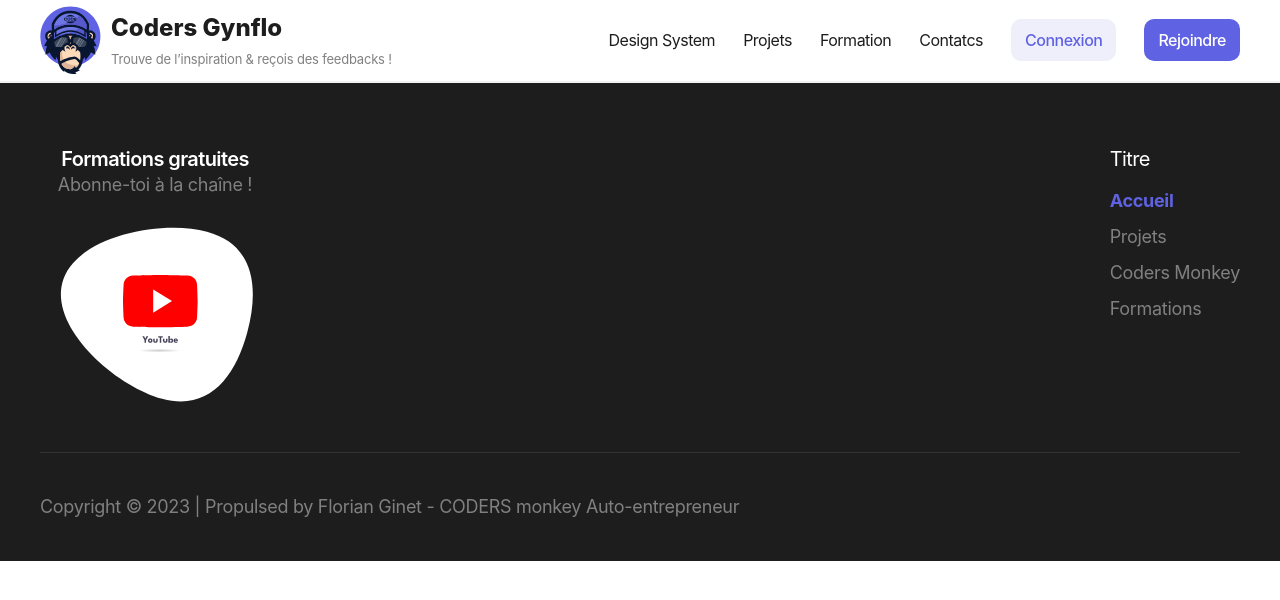
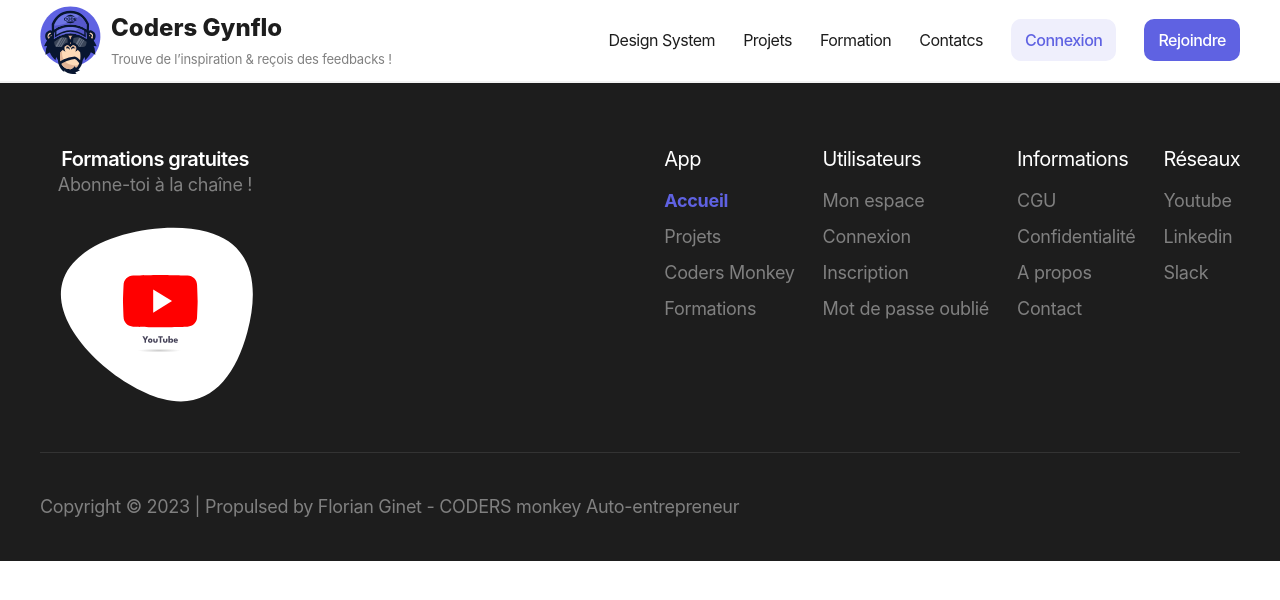
Before and after one commit to gynflo/monkey, a Next.js app: page / in a window 1280 px wide. Shown: the top 600 px of the page. Built offline with nearby package versions, Linux system fonts and the light colour scheme.

Commit message:
[last-part]- component footer && list link

```diff
--- a/package.json
+++ b/package.json
@@ -4,7 +4,7 @@
   "private": true,
   "scripts": {
     "dev": "next dev",
-    "build": "next build && firebase deploy && scp -r /home/gynflo/Projets/gynfo_monkeys/front-end/out/* gynflo@ubuntu_server:/var/www/gynflo.fr/html/",
+    "build": "next build && firebase deploy && scp -r out/* gynflo@ubuntu_server:/var/www/gynflo.fr/html",
     "start": "next start",
     "lint": "next lint"
   },
--- /dev/null
+++ b/src/lib/index.ts
@@ -0,0 +1 @@
+export * from "./link_type";
--- /dev/null
+++ b/src/lib/link_type.tsx
@@ -0,0 +1,6 @@
+export type LinkType = "internal" | "external";
+
+export const linkTypes: Record<string, LinkType> = {
+  INTERNAL: "internal",
+  EXTERNAL: "external",
+};
--- a/src/ui/components/Navigation/Footer.tsx
+++ b/src/ui/components/Navigation/Footer.tsx
@@ -4,12 +4,19 @@ import { Typography } from "@/ui/design-system";
 import { Container } from "../Container/container";
 import Image from "next/image";
 
-import { footerAppList } from "@/ui/components/Navigation/app_links";
+import { footerLinks } from "@/ui/components/Navigation/app_links";
 import { ActiveLink } from "./Active-link";
+import { FooterLinks } from "@/types";
+
+import { linkTypes } from "@/lib";
 
 interface Props {}
 export function FooterComponent({}: Props) {
   const currentYear = new Date().getFullYear();
+
+  const footerNavigationList = footerLinks.map((footerLink) => (
+    <FooterLink key={uuidv4()} data={footerLink} />
+  ));
 
   return (
     <footer className="bg-gray">
@@ -34,9 +41,7 @@ export function FooterComponent({}: Props) {
             />
           </a>
         </div>
-        <div className="">
-          <FooterLink></FooterLink>
-        </div>
+        <div className="flex gap-7">{footerNavigationList}</div>
       </Container>
       <Container className="pt-9 pb-11 space-y-11">
         <hr className="text-gray-800" />
@@ -54,14 +59,21 @@ export function FooterComponent({}: Props) {
   );
 }
 
-function FooterLink() {
-  const footerComponentList = footerAppList.map((objElement) => (
+/* Composant des liens dans le Footer */
+interface FooterLinkProps {
+  data: FooterLinks;
+}
+
+function FooterLink({ data }: FooterLinkProps) {
+  const footerComponentList = data.links.map((objElement) => (
     <div key={uuidv4()}>
-      {objElement.typeLink === "internal" && (
+      {objElement.typeLink === linkTypes.INTERNAL && (
         <ActiveLink href={objElement.baseUrl}>{objElement.label}</ActiveLink>
       )}
-      {objElement.typeLink === "external" && (
-        <a href={objElement.baseUrl}>{objElement.label}</a>
+      {objElement.typeLink === linkTypes.EXTERNAL && (
+        <a href={objElement.baseUrl} target="_blank">
+          {objElement.label}
+        </a>
       )}
     </div>
   ));
@@ -69,7 +81,7 @@ function FooterLink() {
   return (
     <div className="w-min-[190px]">
       <Typography variant="caption1" theme="white" className="pb-5">
-        Titre
+        {data.label}
       </Typography>
       <Typography variant="caption2" theme="gray" className="space-y-4">
         {footerComponentList}
--- a/src/ui/components/Navigation/app_links.tsx
+++ b/src/ui/components/Navigation/app_links.tsx
@@ -1,88 +1,108 @@
-import { AppLink } from "@/types";
+import { AppLink, FooterLinks } from "@/types";
+import { linkTypes } from "@/lib";
 
-export const footerAppList: AppLink[] = [
+ const footerAppList: AppLink[] = [
   {
     label: "Accueil",
     baseUrl: "/",
-    typeLink: "internal",
+    typeLink: linkTypes.INTERNAL,
   },
   {
     label: "Projets",
     baseUrl: "/#",
-    typeLink: "internal",
+    typeLink: linkTypes.INTERNAL,
   },
   {
     label: "Coders Monkey",
     baseUrl: "/#",
-    typeLink: "internal",
+    typeLink: linkTypes.INTERNAL,
   },
   {
     label: "Formations",
     baseUrl: "/#",
-    typeLink: "external",
+    typeLink: linkTypes.INTERNAL,
   },
 ];
 
-export const footerUsersList: AppLink[] = [
+ const footerUsersList: AppLink[] = [
   {
     label: "Mon espace",
-    baseUrl: "/",
-    typeLink: "internal",
+    baseUrl: "/#",
+    typeLink: linkTypes.INTERNAL,
   },
   {
     label: "Connexion",
     baseUrl: "/#",
-    typeLink: "internal",
+    typeLink: linkTypes.INTERNAL,
   },
   {
     label: "Inscription",
     baseUrl: "/#",
-    typeLink: "internal",
+    typeLink: linkTypes.INTERNAL,
   },
   {
     label: "Mot de passe oublié",
     baseUrl: "/#",
-    typeLink: "internal",
+    typeLink: linkTypes.INTERNAL,
   },
 ];
 
-export const footerInfoList: AppLink[] = [
+ const footerInfoList: AppLink[] = [
   {
     label: "CGU",
-    baseUrl: "/",
-    typeLink: "internal",
+    baseUrl: "/#",
+    typeLink: linkTypes.INTERNAL,
   },
   {
     label: "Confidentialité",
     baseUrl: "/#",
-    typeLink: "internal",
+    typeLink: linkTypes.INTERNAL,
   },
   {
     label: "A propos",
     baseUrl: "/#",
-    typeLink: "internal",
+    typeLink: linkTypes.INTERNAL,
   },
   {
     label: "Contact",
     baseUrl: "/#",
-    typeLink: "internal",
+    typeLink: linkTypes.INTERNAL,
   },
 ];
 
-export const footerSocialNetworkList: AppLink[] = [
+ const footerSocialNetworkList: AppLink[] = [
   {
     label: "Youtube",
     baseUrl: "https://youtube.com",
-    typeLink: "external",
+    typeLink: linkTypes.EXTERNAL,
   },
   {
     label: "Linkedin",
     baseUrl: "https://linkedin.com",
-    typeLink: "external",
+    typeLink: linkTypes.EXTERNAL,
   },
   {
     label: "Slack",
     baseUrl: "/http://slack.com",
-    typeLink: "external",
+    typeLink: linkTypes.EXTERNAL,
   },
 ];
+
+export const footerLinks: FooterLinks[] = [
+  {
+    label: "App",
+    links: footerAppList,
+  },
+  {
+    label: "Utilisateurs",
+    links: footerUsersList,
+  },
+  {
+    label: "Informations",
+    links: footerInfoList,
+  },
+  {
+    label: "Réseaux",
+    links: footerSocialNetworkList,
+  },
+];
```
Also changed, not shown: src/types/app_links.tsx (+8 -1 lines).
